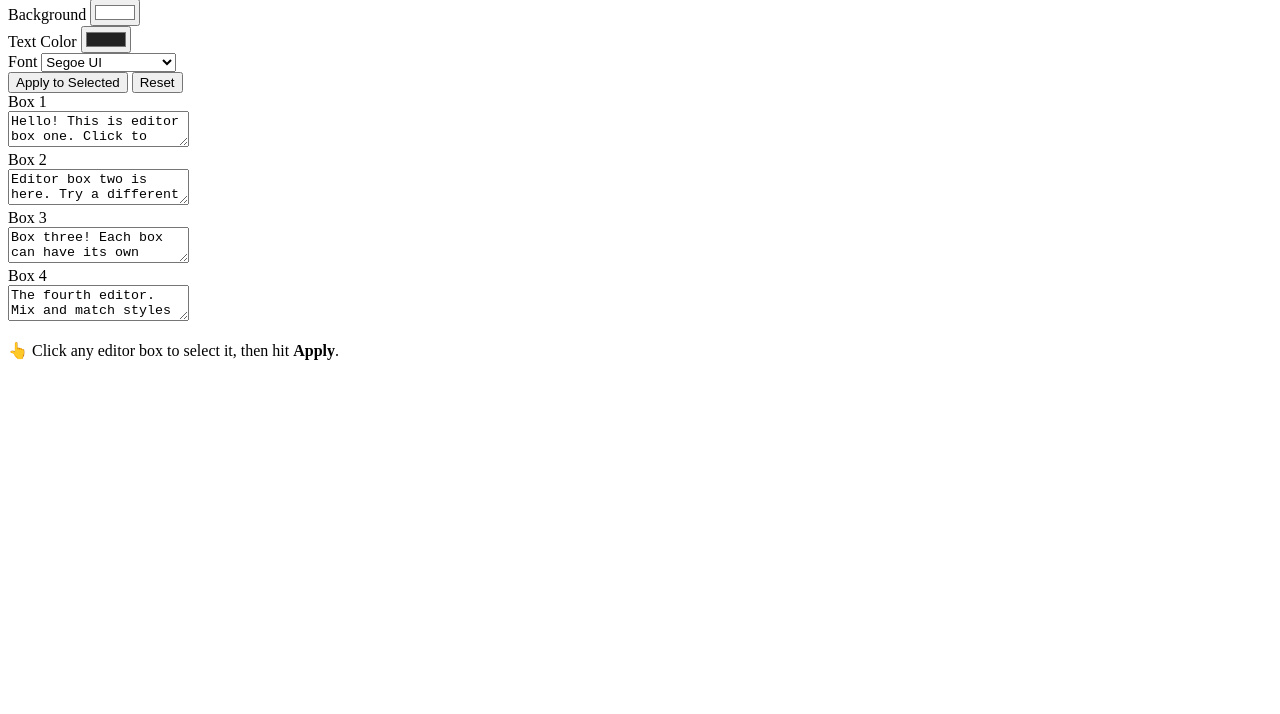
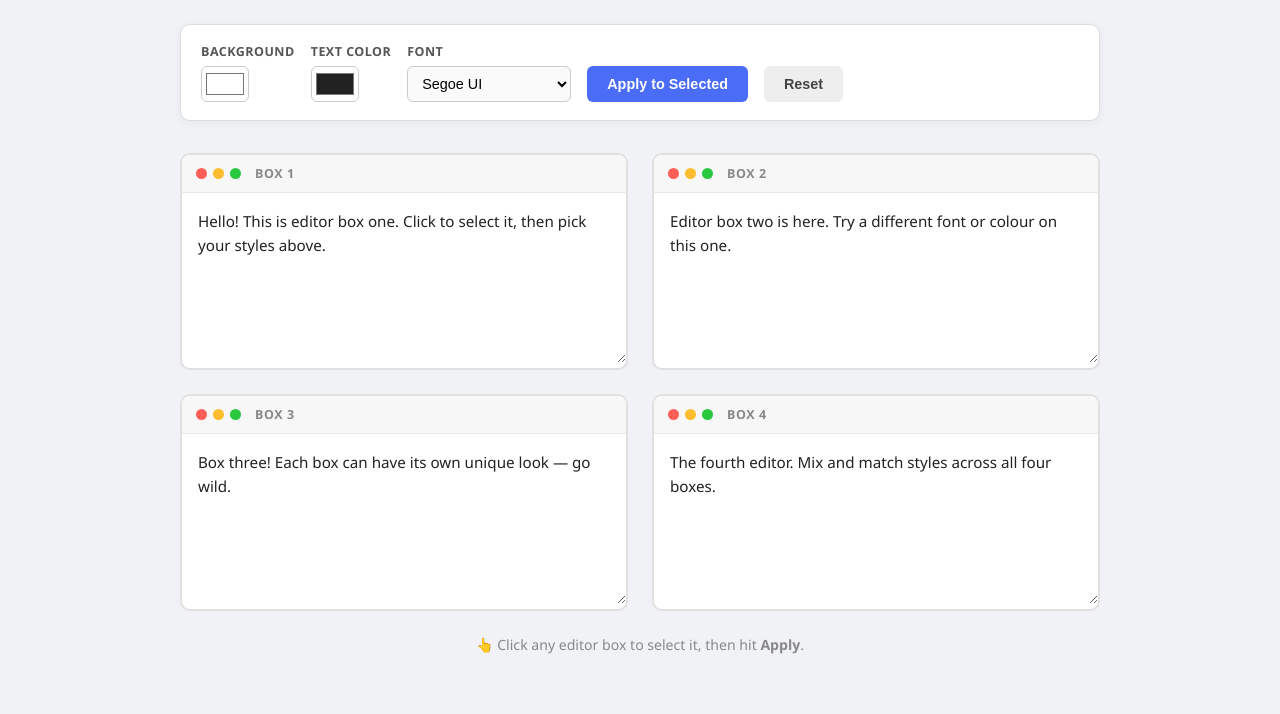
Before and after one commit to khushi220066/task-8-background-color-change, a plain HTML site: page index.html in a window 1280 px wide. Shown: the part 115-829 px from the top of the page. Before the commit the page ends 800 px from the top, so only its background shows below. Drawn offline with Linux system fonts and the light colour scheme.

Commit message:
Update index.html

```diff
--- a/index.html
+++ b/index.html
@@ -4,7 +4,214 @@
   <meta charset="UTF-8" />
   <meta name="viewport" content="width=device-width, initial-scale=1.0"/>
   <title>Editor Style Customizer</title>
-  <link rel="stylesheet" href="style.css" />
+  <style>
+    * {
+  margin: 0;
+  padding: 0;
+  box-sizing: border-box;
+}
+
+body {
+  background: #f0f2f5;
+  font-family: 'Segoe UI', sans-serif;
+  color: #333;
+  min-height: 100vh;
+}
+
+.wrapper {
+  max-width: 960px;
+  margin: 0 auto;
+  padding: 40px 20px 60px;
+}
+
+.site-title {
+  font-size: 2rem;
+  font-weight: 700;
+  color: #1a1a2e;
+  margin-bottom: 6px;
+}
+
+.subtitle {
+  font-size: 1rem;
+  color: #666;
+  margin-bottom: 28px;
+}
+
+/* ---- controls bar ---- */
+.controls-bar {
+  display: flex;
+  flex-wrap: wrap;
+  align-items: flex-end;
+  gap: 16px;
+  background: #fff;
+  border: 1px solid #ddd;
+  border-radius: 10px;
+  padding: 18px 20px;
+  margin-bottom: 32px;
+  box-shadow: 0 2px 8px rgba(0,0,0,0.05);
+}
+
+.control-group {
+  display: flex;
+  flex-direction: column;
+  gap: 6px;
+}
+
+.control-group label {
+  font-size: 0.78rem;
+  font-weight: 600;
+  color: #555;
+  text-transform: uppercase;
+  letter-spacing: 0.04em;
+}
+
+input[type="color"] {
+  width: 48px;
+  height: 36px;
+  border: 1px solid #ccc;
+  border-radius: 6px;
+  padding: 2px;
+  cursor: pointer;
+  background: none;
+}
+
+select {
+  height: 36px;
+  padding: 0 10px;
+  border: 1px solid #ccc;
+  border-radius: 6px;
+  font-size: 0.9rem;
+  background: #fafafa;
+  cursor: pointer;
+  outline: none;
+}
+
+select:focus {
+  border-color: #4a6cf7;
+}
+
+#applyBtn,
+#resetBtn {
+  height: 36px;
+  padding: 0 20px;
+  border: none;
+  border-radius: 6px;
+  font-size: 0.9rem;
+  font-weight: 600;
+  cursor: pointer;
+  transition: background 0.18s, transform 0.1s;
+}
+
+#applyBtn {
+  background: #4a6cf7;
+  color: #fff;
+}
+
+#applyBtn:hover {
+  background: #3558e0;
+}
+
+#applyBtn:active {
+  transform: scale(0.97);
+}
+
+#resetBtn {
+  background: #eee;
+  color: #444;
+}
+
+#resetBtn:hover {
+  background: #ddd;
+}
+
+/* ---- grid ---- */
+.editors-grid {
+  display: grid;
+  grid-template-columns: repeat(auto-fit, minmax(400px, 1fr));
+  gap: 24px;
+}
+
+.editor-card {
+  background: #fff;
+  border: 2px solid #e0e0e0;
+  border-radius: 10px;
+  overflow: hidden;
+  transition: border-color 0.15s, box-shadow 0.15s;
+}
+
+.editor-card.selected {
+  border-color: #4a6cf7;
+  box-shadow: 0 0 0 3px rgba(74, 108, 247, 0.18);
+}
+
+.card-header {
+  display: flex;
+  align-items: center;
+  gap: 6px;
+  padding: 10px 14px;
+  background: #f7f7f7;
+  border-bottom: 1px solid #e8e8e8;
+}
+
+.dot {
+  width: 11px;
+  height: 11px;
+  border-radius: 50%;
+  display: inline-block;
+}
+
+.dot.red    { background: #ff5f57; }
+.dot.yellow { background: #febc2e; }
+.dot.green  { background: #28c840; }
+
+.card-label {
+  margin-left: 8px;
+  font-size: 0.78rem;
+  font-weight: 600;
+  color: #888;
+  text-transform: uppercase;
+  letter-spacing: 0.05em;
+}
+
+.editor-box {
+  width: 100%;
+  min-height: 170px;
+  padding: 16px;
+  border: none;
+  outline: none;
+  resize: vertical;
+  font-size: 0.95rem;
+  line-height: 1.6;
+  background: #fff;
+  color: #222;
+  font-family: 'Segoe UI', sans-serif;
+  transition: background 0.2s, color 0.2s;
+}
+
+.editor-box::placeholder {
+  color: #bbb;
+}
+
+/* ---- hint text ---- */
+.hint {
+  margin-top: 24px;
+  font-size: 0.88rem;
+  color: #888;
+  text-align: center;
+}
+
+/* ---- responsive ---- */
+@media (max-width: 600px) {
+  .editors-grid {
+    grid-template-columns: 1fr;
+  }
+
+  .controls-bar {
+    flex-direction: column;
+    align-items: flex-start;
+  }
+}
+  </style>
 </head>
 <body>
 
```
